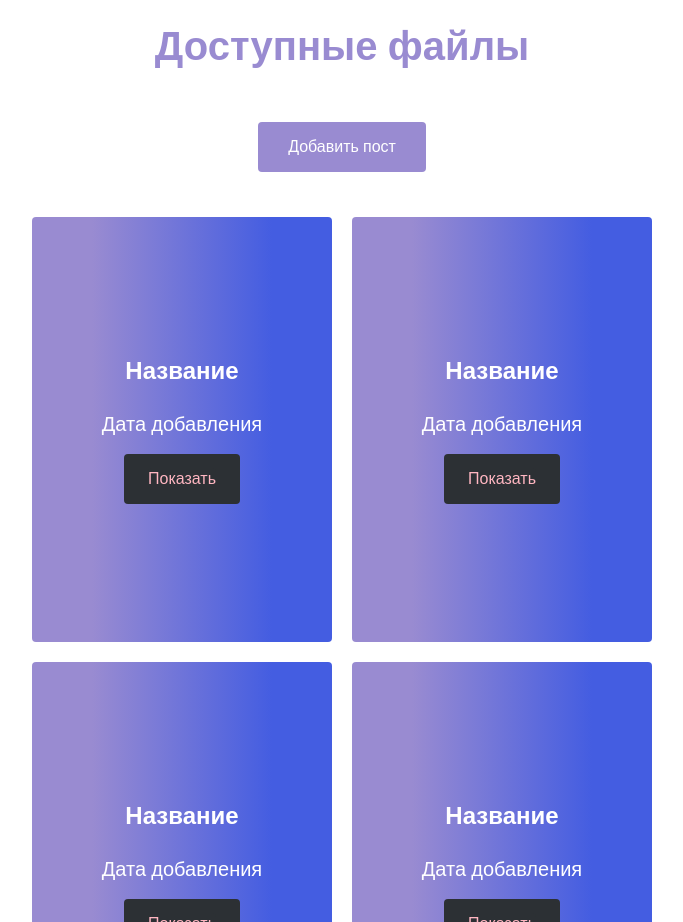
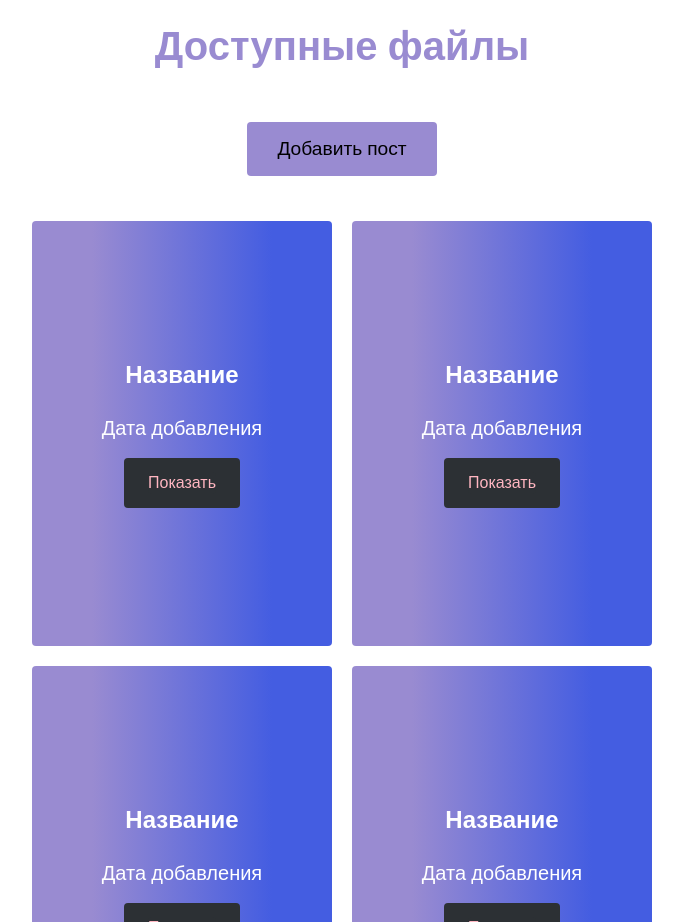
Before and after one commit to AnnPestova/LR2, a plain HTML site: page index1.html in a window 1280 px wide. Shown: the part 940-1862 px from the top of the page, without its empty margins (298-981 px from the left). Drawn offline with nearby package versions, Linux system fonts and the light colour scheme.

Commit message:
Update index1.html

```diff
--- a/index1.html
+++ b/index1.html
@@ -78,9 +78,7 @@
 <!-- Cards -->
 <div class="services1" id="services">
     <h1>Доступные файлы</h1>
-    <button class="btn-services2" id="btn12"><a href="">
-        Добавить пост
-    </a></button>
+    <button class="btn-services2">Добавить пост</button>
     <div class="services_wrapper1">
         <div class="services1_card">
             <h2>Название</h2>
```
